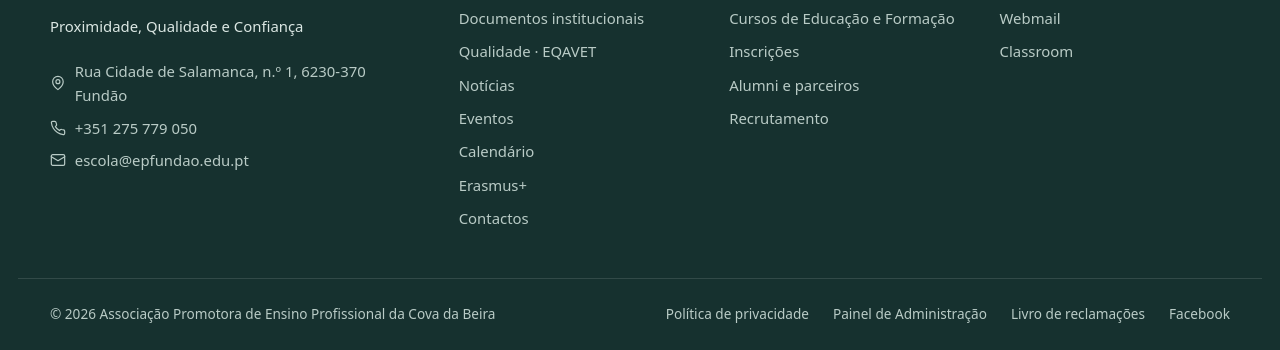
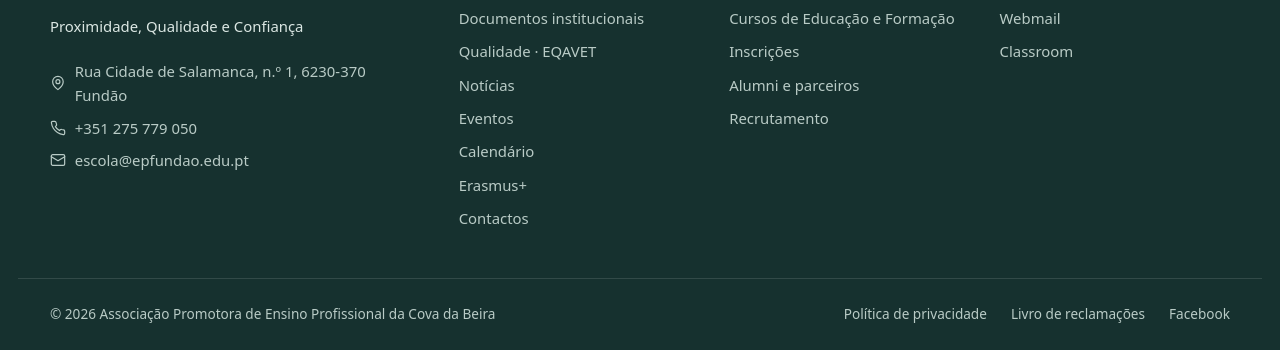
Before and after one commit to aldirpedro/www.epf, an Astro site: page / in a window 1280 px wide. Shown: the part 5159-5509 px from the top of the page. Built offline with nearby package versions, Linux system fonts and the light colour scheme; Astro itself is replaced by a stand-in of ours; no server answers; the database is empty.

Commit message:
alterando Rodapé

```diff
--- a/src/components/Rodape.astro
+++ b/src/components/Rodape.astro
@@ -89,11 +89,7 @@ const colunas = [
   </a>
 </li>
 
-<li>
-  <a href="/admin/">
-    Painel de Administração
-  </a>
-</li>
+
 
 <li>
   <a href={site.livroReclamacoes} rel="noopener">
```
